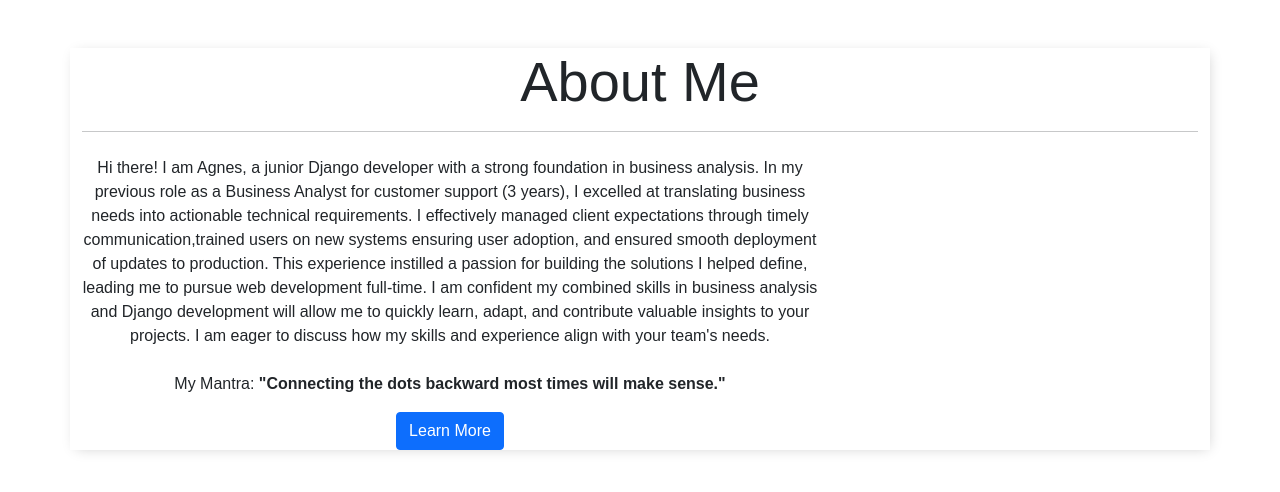
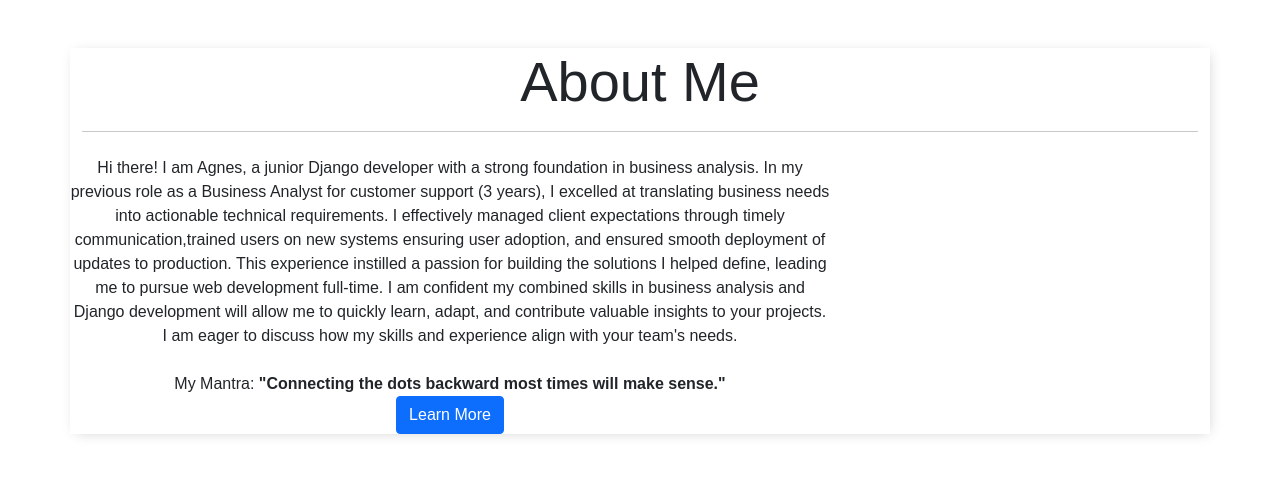
Before and after one commit to aghee/portfolio, a Django app: page /about/ in a window 1280 px wide. Shown: the part 90-582 px from the top of the page. Run offline with Django 5.2, Linux system fonts and the light colour scheme; parts of the project's set-up code (start-up, migrations or seed data) failed here and were passed over; some web fonts are replaced.

Commit message:
update aboutme details

```diff
--- a/portfolio/templates/about.html
+++ b/portfolio/templates/about.html
@@ -19,8 +19,8 @@ About
         <h1 class="display-4 mt-5">About Me</h1>
         <hr class="mb-4">
         <div class="row">
-            <div class="col-md-8">
-                <p class="text-center">
+            <div class="col-md-8 p-0">
+                <p class="text-center" style="margin: 0 auto;">
                     Hi there! I am Agnes, a junior Django developer with a strong foundation in business analysis. In my
                     previous role as a Business Analyst for customer support (3 years), I excelled at translating
                     business needs into actionable technical requirements. I effectively managed client expectations
```
